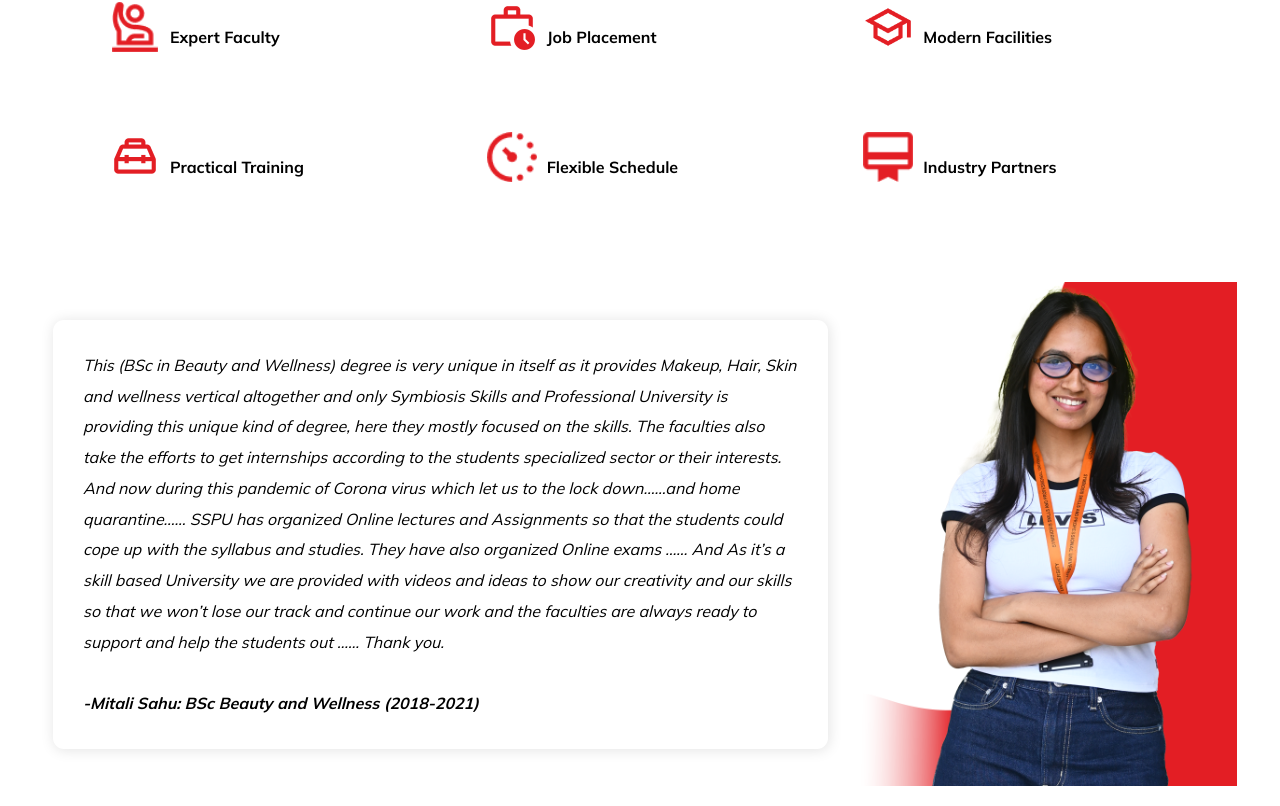
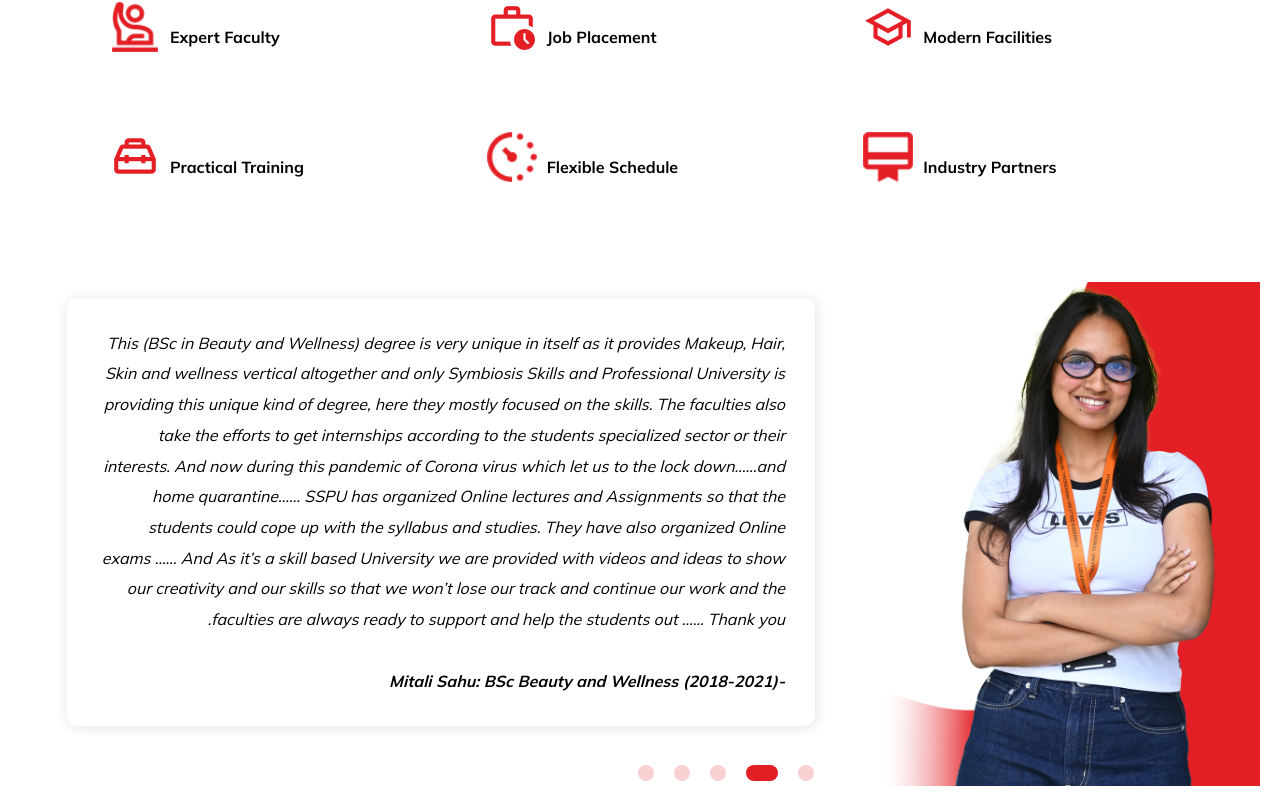
Before and after one commit to Manisha-batesar/react-sspu, a React app: page / in a window 1280 px wide. Shown: the part 1493-2299 px from the top of the page. Built offline with nearby package versions, Linux system fonts and the light colour scheme.

Commit message:
feat: add EmblaCarousel component and integrate it into Testimonial section

```diff
--- /dev/null
+++ b/src/components/Common/EmblaCarousel/EmblaCarousel.jsx
@@ -0,0 +1,60 @@
+/* eslint-disable react/prop-types */
+import React, { useCallback } from 'react'
+import Autoplay from 'embla-carousel-autoplay'
+import useEmblaCarousel from 'embla-carousel-react'
+import { DotButton, useDotButton } from './EmblaCarouselDotButtons'
+import './embla.css';
+
+const EmblaCarousel = (props) => {
+  const { slides, options } = props
+  const [emblaRef, emblaApi] = useEmblaCarousel(options, [Autoplay()])
+
+  const onNavButtonClick = useCallback((emblaApi) => {
+    const autoplay = emblaApi?.plugins()?.autoplay
+    if (!autoplay) return
+
+    const resetOrStop =
+      autoplay.options.stopOnInteraction === false
+        ? autoplay.reset
+        : autoplay.stop
+
+    resetOrStop()
+  }, [])
+
+  const { selectedIndex, scrollSnaps, onDotButtonClick } = useDotButton(
+    emblaApi,
+    onNavButtonClick
+  )
+
+  return (
+    <section className="embla" dir="rtl">
+      <div className="embla__viewport" ref={emblaRef}>
+        <div className="embla__container">
+          {slides.map((slide, index) => (
+            <div className="embla__slide" key={index}>
+              <div className="embla__slide__number">
+                {slide}
+              </div>
+            </div>
+          ))}
+        </div>
+      </div>
+
+      <div className="embla__controls">
+        <div className="embla__dots">
+          {scrollSnaps.map((_, index) => (
+            <DotButton
+              key={index}
+              onClick={() => onDotButtonClick(index)}
+              className={'embla__dot'.concat(
+                index === selectedIndex ? ' embla__dot--selected' : ''
+              )}
+            />
+          ))}
+        </div>
+      </div>
+    </section>
+  )
+}
+
+export default EmblaCarousel
--- /dev/null
+++ b/src/components/Common/EmblaCarousel/EmblaCarouselDotButtons.jsx
@@ -0,0 +1,48 @@
+import React, { useCallback, useEffect, useState } from 'react'
+
+export const useDotButton = (emblaApi, onButtonClick) => {
+  const [selectedIndex, setSelectedIndex] = useState(0)
+  const [scrollSnaps, setScrollSnaps] = useState([])
+
+  const onDotButtonClick = useCallback(
+    (index) => {
+      if (!emblaApi) return
+      emblaApi.scrollTo(index)
+      if (onButtonClick) onButtonClick(emblaApi)
+    },
+    [emblaApi, onButtonClick]
+  )
+
+  const onInit = useCallback((emblaApi) => {
+    setScrollSnaps(emblaApi.scrollSnapList())
+  }, [])
+
+  const onSelect = useCallback((emblaApi) => {
+    setSelectedIndex(emblaApi.selectedScrollSnap())
+  }, [])
+
+  useEffect(() => {
+    if (!emblaApi) return
+
+    onInit(emblaApi)
+    onSelect(emblaApi)
+    emblaApi.on('reInit', onInit).on('reInit', onSelect).on('select', onSelect)
+  }, [emblaApi, onInit, onSelect])
+
+  return {
+    selectedIndex,
+    scrollSnaps,
+    onDotButtonClick
+  }
+}
+
+export const DotButton = (props) => {
+  // eslint-disable-next-line react/prop-types
+  const { children, ...restProps } = props
+
+  return (
+    <button type="button" {...restProps}>
+      {children}
+    </button>
+  )
+}
--- /dev/null
+++ b/src/components/Common/EmblaCarousel/embla.css
@@ -0,0 +1,78 @@
+.embla {
+  max-width: 48rem;
+  margin: auto;
+  --slide-height: 19rem;
+  --slide-spacing: 1rem;
+  --slide-size: 100%;
+}
+.embla__viewport {
+  overflow: hidden;
+}
+.embla__container {
+  display: flex;
+  touch-action: pan-y pinch-zoom;
+  margin-left: calc(var(--slide-spacing) * -1);
+}
+.embla__slide {
+  transform: translate3d(0, 0, 0);
+  flex: 0 0 var(--slide-size);
+  min-width: 0;
+  padding-left: var(--slide-spacing);
+}
+.embla__slide__number {
+  box-shadow: inset 0 0 0 0.2rem var(--detail-medium-contrast);
+  border-radius: 1.8rem;
+  font-weight: 600;
+  display: flex;
+  align-items: center;
+  justify-content: center;
+  /* height: var(--slide-height); */
+  user-select: none;
+}
+.embla__controls {
+  display: grid;
+  grid-template-columns: auto 1fr;
+  justify-content: space-between;
+  gap: 1.2rem;
+  margin-top: 1.8rem;
+}
+.embla__dots {
+  display: flex;
+  flex-wrap: wrap;
+  justify-content: flex-end;
+  align-items: center;
+  margin-right: calc((2.6rem - 1.4rem) / 2 * -1);
+}
+.embla__dot {
+  -webkit-tap-highlight-color: rgba(var(--text-high-contrast-rgb-value), 0.5);
+  -webkit-appearance: none;
+  appearance: none;
+  background-color: #e31e2534;
+  touch-action: manipulation;
+  display: inline-flex;
+  margin-right: 20px;
+  text-decoration: none;
+  cursor: pointer;
+  border: 0;
+  width: 1rem;
+  height: 1rem;
+  display: flex;
+  align-items: center;
+  justify-content: center;
+  border-radius: 50%;
+  transition: all 0.3s;
+}
+.embla__dot:after {
+  box-shadow: inset 0 0 0 0.2rem var(--detail-medium-contrast);
+  width: 1.4rem;
+  height: 1.4rem;
+  border-radius: 50%;
+  display: flex;
+  align-items: center;
+  content: '';
+}
+.embla__dot--selected {
+  width: 2rem;
+  border-radius: 10px;
+  background-color: var(--red-color);
+}
--- a/src/components/Testimonial/Testimonial.js
+++ b/src/components/Testimonial/Testimonial.js
@@ -6,6 +6,7 @@
  import testimonialimg5 from '../../assets/testimonial5.png';
 
 import './Testimonial.css';
+import EmblaCarousel from '../Common/EmblaCarousel/EmblaCarousel';
 
 const reviewContent = `This (BSc in Beauty and Wellness) degree is very unique in itself as it provides Makeup, Hair,
 Skin and wellness vertical altogether and only Symbiosis Skills and Professional University is
@@ -25,15 +26,26 @@
   { img: testimonialimg4,reviewContent, title: '-Mitali Sahu: BSc Beauty and Wellness (2018-2021)' },
   { img: testimonialimg5,reviewContent, title: '-Mitali Sahu: BSc Beauty and Wellness (2018-2021)' },
 ]
+
+const ReviewCardItem = ({review, title}) => {
+return  <div className='cardDiv'>
+<p> {review}</p>
+<br/>
+ <span>{title}</span>
+</div>
+}
+
 const Testimonial = () => {
+  const carouselSlides = cards.map((card, index) => {
+    return (
+      <ReviewCardItem key={index} review={card.reviewContent} title={card.title}
+      />
+    )
+  });
 
   return (
     <section className='reviewContainer'>
-      <div className='cardDiv'>
-       <p> {reviewContent}</p>
-       <br/>
-        <span>-Mitali Sahu: BSc Beauty and Wellness (2018-2021)</span>
-      </div>
+     <EmblaCarousel options={{ direction: 'rtl', loop: true  }} slides={carouselSlides}/>
       <img src={testimonialimg1} alt="testimonial" className='imgDiv'/>
     </section>
   )
--- a/webpack.config.js
+++ b/webpack.config.js
@@ -10,7 +10,7 @@
   module: {
     rules: [
       {
-        test: /\.js$/,
+        test: /\.(js|jsx)$/,
         exclude: /node_modules/,
         use: {
           loader: 'babel-loader',
@@ -42,6 +42,9 @@
       },
     ],
   },
+  resolve: {
+    extensions: ['.js', '.jsx'],
+  },
   plugins: [
     new HtmlWebpackPlugin({
       template: path.join(__dirname, 'public', 'index.html'),
```
Also changed, not shown: .eslintrc.js.
